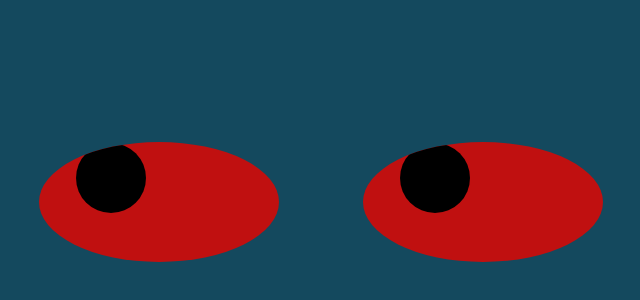
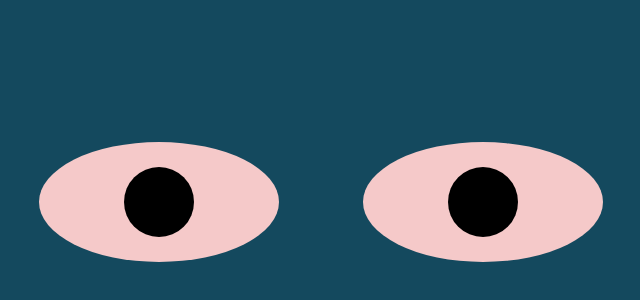
Before and after one commit to dice4207/Eye-excercise, a plain HTML site: page indes.html in a window 1280 px wide. Shown: the part 196-496 px from the top of the page, without its empty margins (1-641 px from the left). Drawn offline with Linux system fonts and the light colour scheme.

Commit message:
Update eyes.css

```diff
--- a/eyes.css
+++ b/eyes.css
@@ -14,7 +14,7 @@ body {
 .eye {
   width: 240px;
   height: 120px;
-  background: #c01010;
+  background: #f5c9c9;
   display: inline-block;
   margin: 40px;
   border-radius: 50%;
@@ -26,8 +26,8 @@ body {
   height: 70px;
   background: #000000;
   position: absolute;
-  top: 30%;
-  left: 30%;
+  top: 50%;
+  left: 50%;
   transform: translate(-50%, -50%);
   border-radius: 50%;
 }
```
